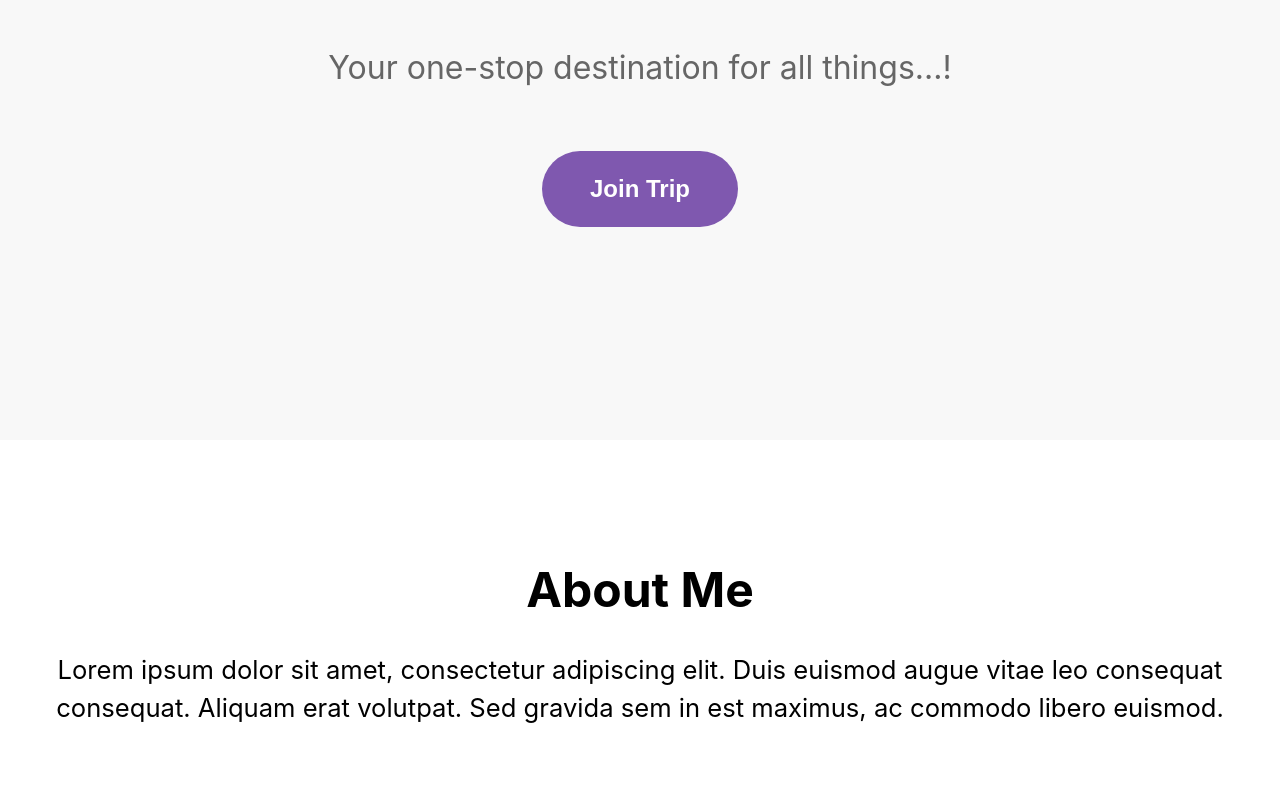
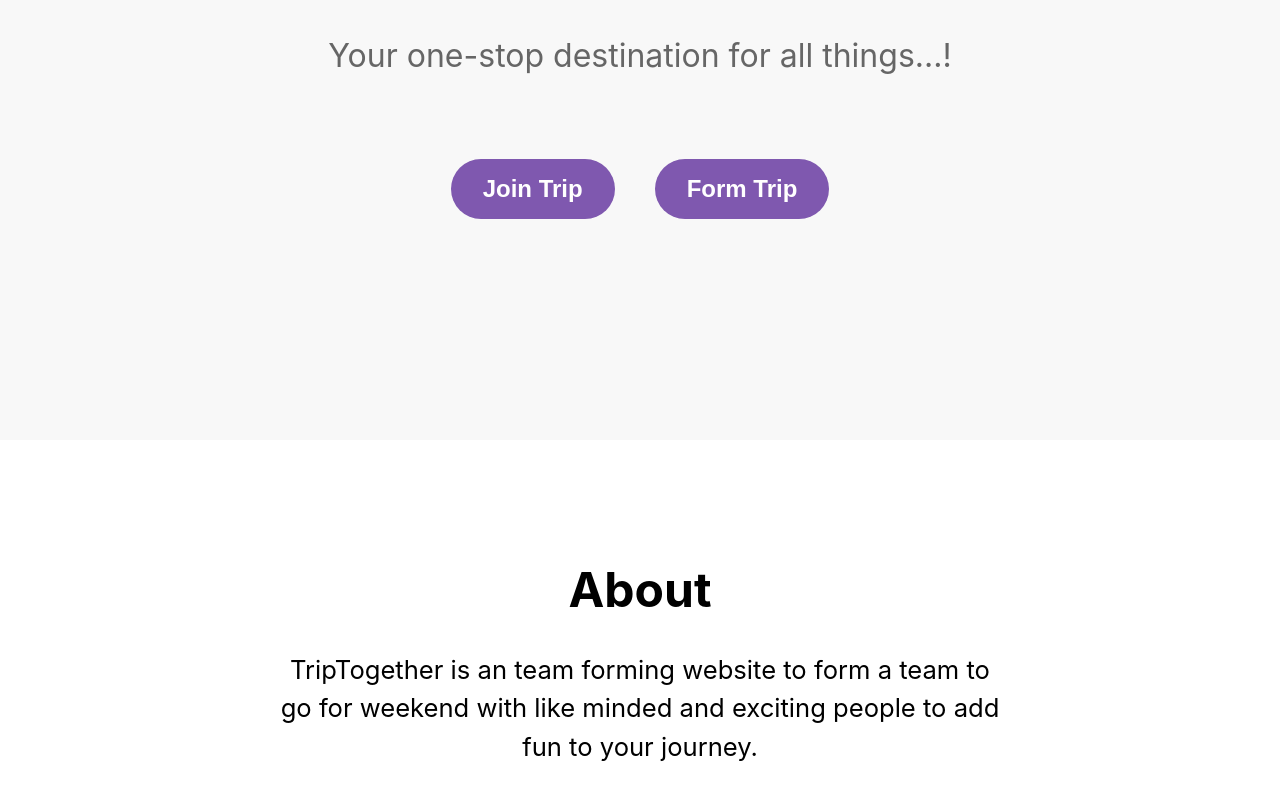
Before and after one commit to Prathamesh180/TripTogether, a React (Create React App) app in the folder frontend/: page / in a window 1280 px wide. Shown: the part 440-1240 px from the top of the page. Built offline with nearby package versions, Linux system fonts and the light colour scheme.

Commit message:
updated buttons and about section

```diff
--- a/frontend/package.json
+++ b/frontend/package.json
@@ -10,7 +10,7 @@
     "framer-motion": "^10.9.1",
     "react": "^18.2.0",
     "react-dom": "^18.2.0",
-    "react-scripts": "5.0.1",
+    "react-scripts": "^5.0.1",
     "react-spring": "^9.7.1",
     "styled-components": "^5.3.9",
     "web-vitals": "^2.1.4"
--- a/frontend/src/components/AboutSection.jsx
+++ b/frontend/src/components/AboutSection.jsx
@@ -15,16 +15,17 @@ const AboutText = styled.p`
   font-size: 1.6rem;
   line-height: 2.4rem;
   text-align: center;
+  margin: auto;
+  width: 60%;
 `;
 
 function AboutSection() {
   return (
     <About id="about">
-      <Heading>About Me</Heading>
+      <Heading>About</Heading>
       <AboutText>
-        Lorem ipsum dolor sit amet, consectetur adipiscing elit. Duis euismod augue vitae leo
-        consequat consequat. Aliquam erat volutpat. Sed gravida sem in est maximus, ac commodo
-        libero euismod.
+      TripTogether is an team forming website to form a team to go for weekend
+      with like minded and exciting people to add fun to your journey.
       </AboutText>
     </About>
   );
--- a/frontend/src/components/HeroSection.jsx
+++ b/frontend/src/components/HeroSection.jsx
@@ -28,14 +28,19 @@ const HeroSubheading = styled(animated.p)`
 `;
 
 const HeroButton = styled(animated.button)`
+  @media only screen and (max-width: 440px) {
+    display: flex;
+    text-align: center;
+  }
   font-size: 1.5rem;
   font-weight: 600;
-  padding: 1.5rem 3rem;
+  padding: 1rem 2rem;
   border-radius: 3rem;
   background-color: #7f58af;
   color: #fff;
   border: none;
   cursor: pointer;
+  margin: 20px;
 `;
 
 const HeroSection = () => {
@@ -53,7 +58,10 @@ const HeroSection = () => {
       <HeroSubheading className="hero-subheading">
       Your one-stop destination for all things...!
       </HeroSubheading>
+      <div>
       <HeroButton className="hero-button">Join Trip</HeroButton>
+      <HeroButton className="hero-button">Form Trip</HeroButton>
+      </div>
     </Hero>
   );
 };
```
Also changed, not shown: 1 other file (tests, documents, lock files or other folders).
